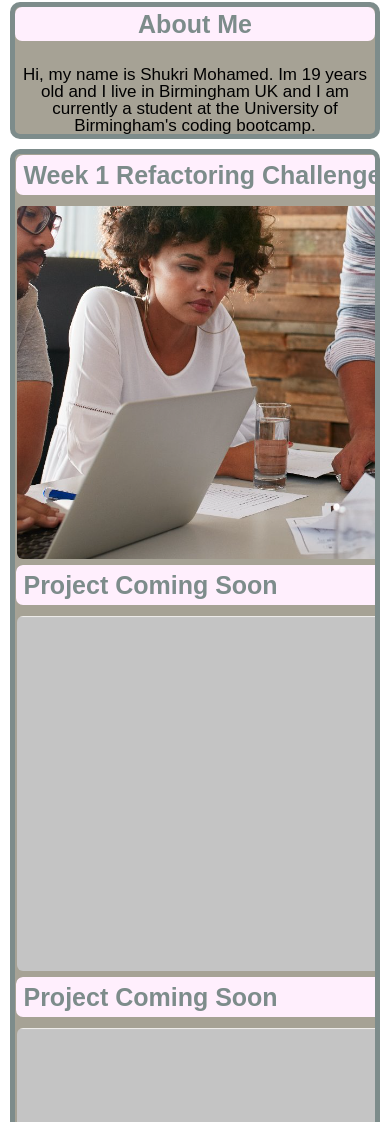
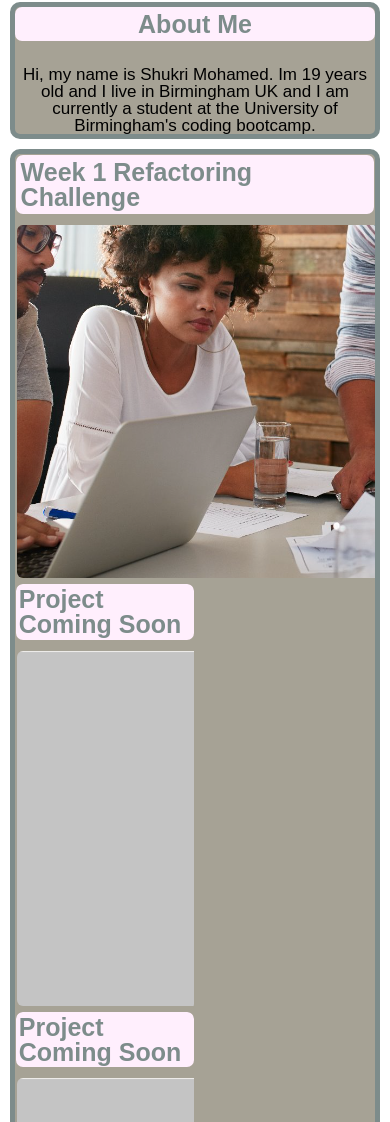
Before and after one commit to Shukrim433/week-2-portfolio-challenge, a plain HTML site: page index.html in a window 390 px wide. Shown: the part 158-1280 px from the top of the page. Drawn offline with Linux system fonts and the light colour scheme.

Commit message:
chnaged css to update the responsiveness of the webpage in the style.css file

```diff
--- a/Assets/css/style.css
+++ b/Assets/css/style.css
@@ -97,10 +97,11 @@ color: var(--tertiary-color);
 
 #project-1{
     background-color: var(--main-color);
-    flex: 0 0 66.666%;
+    /*flex: 0 0 66.666%;*/
     border-radius: 7px;
     border: 1px solid transparent;
     transition: all 0.5s ease-in-out;
+    width: 100%;
 }
 #image-1{
     border-radius: 7px;
@@ -110,11 +111,12 @@ color: var(--tertiary-color);
     }
 .other-projects{
     background-color: var(--main-color);
-    flex: 0 0 33.333%;
+    /*flex: 0 0 33.333%;*/
     overflow: hidden;
     border-radius: 7px;
     border: 1px solid transparent;
     transition: all 0.5s ease-in-out;
+    width: 50%;
 }
 .image-2{
     border-radius: 7px;
@@ -158,15 +160,15 @@ font-weight: bold;
     }
     #work{
         flex-direction: column;
-        overflow:hidden;
+        /*overflow: hidden;*/
         padding: 0%;
     }
-    #project-1{
+   /* #project-1{
         flex: 0 0 66.666%;
     }
     .other-projects{
         flex: 0 0 33.333%;
-    }
+    }*/
     #image-1{
         margin-left: 0px;
     }
```
